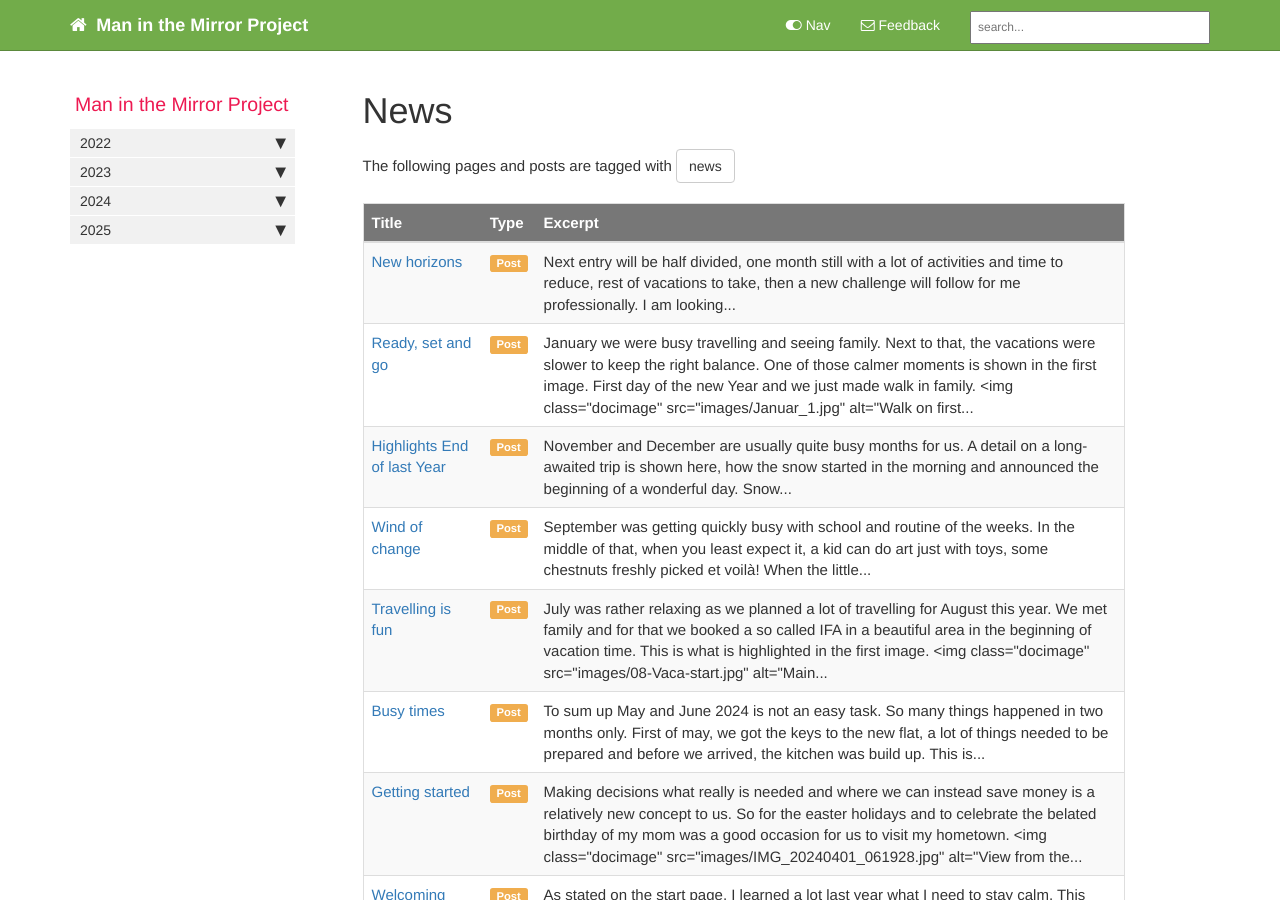
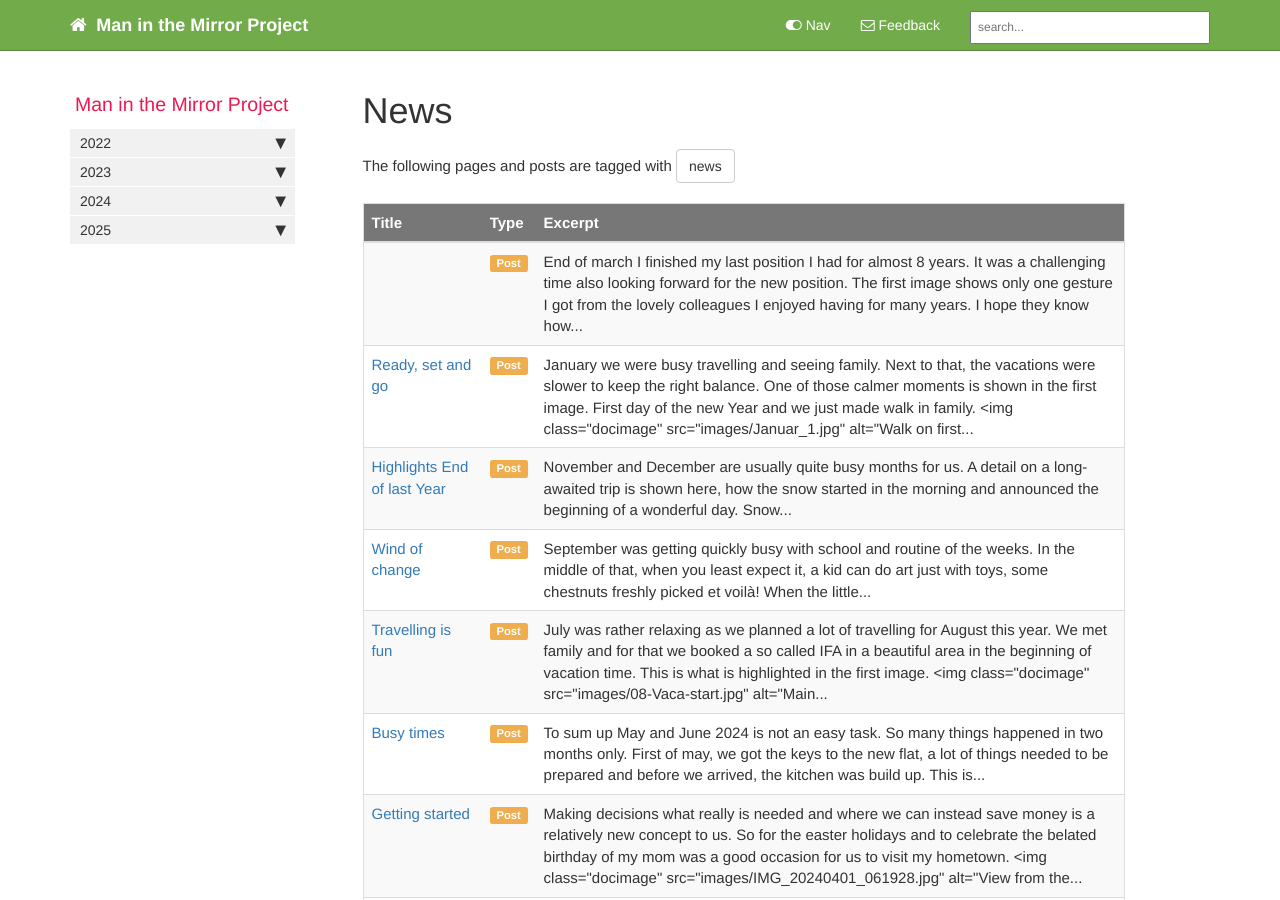
Before and after one commit to bunkeak/my-jekyll-website, a Jekyll site: the page built from tags/tag_news.md, in a window 1280 px wide and 900 px high. Built offline with Jekyll 4.4.1, drawn with Linux system fonts in a browser that asks for light colours; comment, search, counter and statistics services are not loaded.

Commit message:
continue content April and March

```diff
--- a/_posts/2025-04-21-new-horizons.md
+++ b/_posts/2025-04-21-new-horizons.md
@@ -1,21 +1,21 @@
 ---
-title:  "New horizons"
+title:  ""
 categories: jekyll update
 permalink: new-horizons.html
 sidebar: mydoc_sidebar
 tags: [news]
 ---
 
+End of march I finished my last position I had for almost 8 years. It was a challenging time also looking forward for the new position. The first image shows only one gesture I got from the lovely colleagues I enjoyed having for many years. I hope they know how much they mean to me. I was really overwhelmed with the diverse talks, attentions and messages I got.
 
+{% include image.html file="PXL_20250321_130505928.jpg" alt="Some lovely details from very valuable colleagues I had for nearly 8 years, card, cup and flowers, just to name a few." caption="Only part of the presents I got at the end of March." %}
 
-{% include image.html file="Januar_1.jpg" alt="" caption="" %}
+At the end of March we had the chance of enjoying an artifical salt grotto in the Brandenburg region. This is shown in the next image. It was a family reunion at the occasion of the round birthday of my mum. We enjoyed it very much and want to do that more frequently in our region.
 
+{% include image.html file="PXL_20250329_155008038.jpg" alt="An artificial salt grotto in the Brandenburg area." caption="Relaxing times in an artifical salt grotto." %}
 
+The new position has started very well, I like the new colleagues and challenges a lot. After busy first weeks, easter came along and we matched the experience with the salt grotto with a natural cave in Germany. First time for the little one, finally she is old enough to discover those lovely places with us.
 
-{% include image.html file="Februar_1.jpg" alt="" caption="" %}
+{% include image.html file="PXL_20250419_081427078.jpg" alt="Natural cave illuminated with colours and the little one in the foreground." caption="Visiting a natural cave." %}
 
-
-
-{% include image.html file="Februar_2.jpg" alt="" caption="" %}
-
-Next entry will be half divided, one month still with a lot of activities and time to reduce, rest of vacations to take, then a new challenge will follow for me professionally. I am looking forward to that.
+A really wonderful idea of the area is making kids discover as many natural caves as possible and they will receive surprises, this generally works very well and will keep us busy the following months.
```
